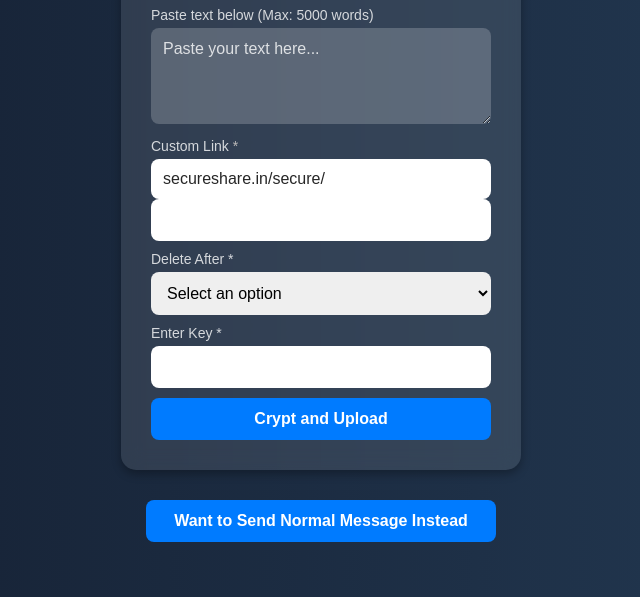
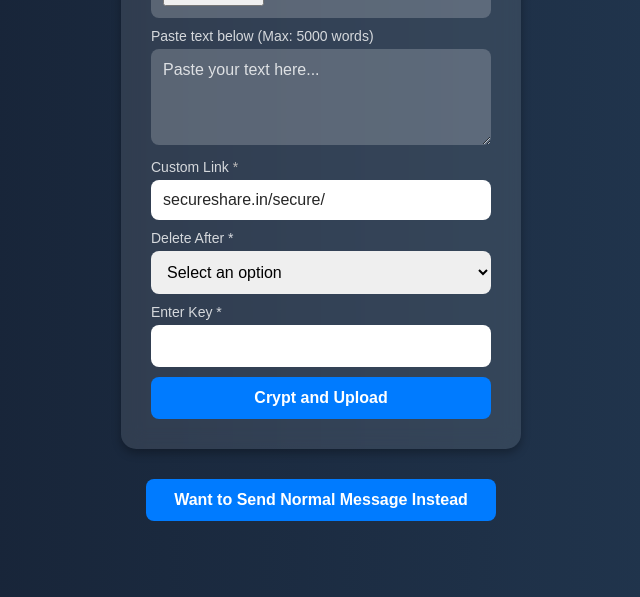
Before and after one commit to dhruvimehta17/file-sharing, a website: page public/signuplogin.html in a window 1280 px wide. Shown: the part 203-800 px from the top of the page, without its empty margins (319-959 px from the left). Drawn offline with Linux system fonts and the light colour scheme.

Commit message:
Some changes

```diff
--- a/public/signuplogin.html
+++ b/public/signuplogin.html
@@ -164,7 +164,6 @@
             <span class="prefix">secureshare.in/secure/</span>
             <input type="text" id="customLink" placeholder="Enter custom link" required>
       </div>
-      <input type="text" id="customLink" placeholder="Enter custom link" required>
 
       <label for="deleteAfter">Delete After *</label>
       <select id="deleteAfter">
```
